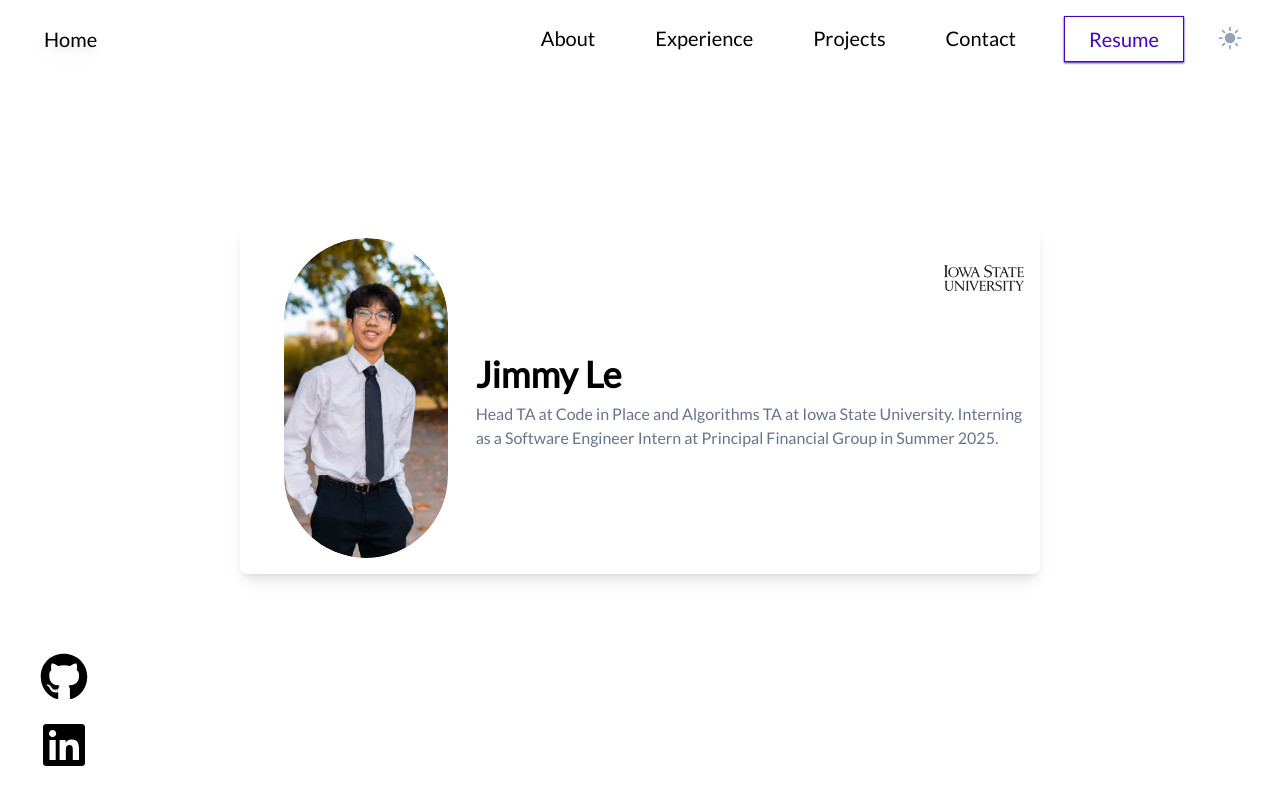
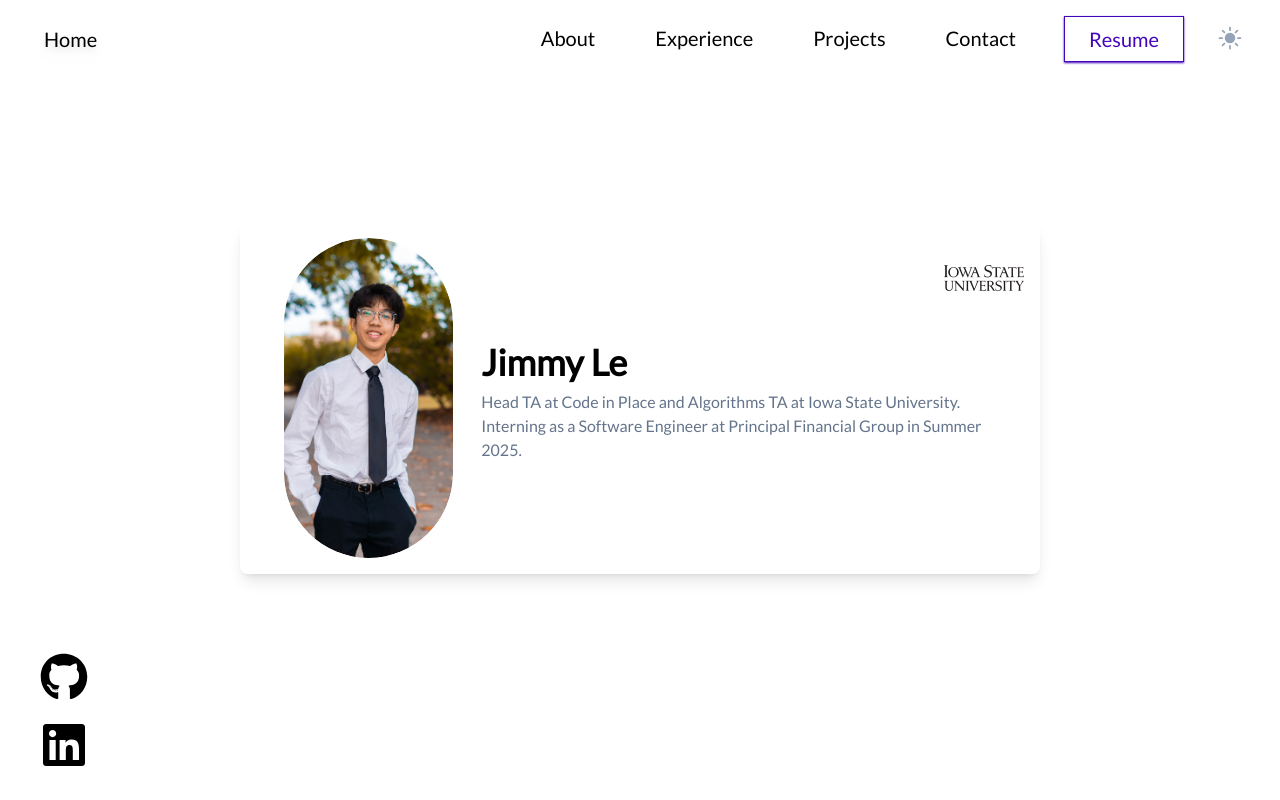
Before and after one commit to Karcadian/Karcadian.github.io, a Vue app: page / in a window 1280 px wide. Shown: the top 800 px of the page. Built offline with nearby package versions, Linux system fonts and the light colour scheme.

Commit message:
Fixed some wording

```diff
--- a/src/portfolio.js
+++ b/src/portfolio.js
@@ -22,7 +22,7 @@ const splashScreen = false // recommended: for best behavior after refresh
 const greeting = {
     intro: "",
     name: "Jimmy Le",
-    message: "Head TA at Code in Place and Algorithms TA at Iowa State University. Interning as a Software Engineer Intern at Principal Financial Group in Summer 2025.",
+    message: "Head TA at Code in Place and Algorithms TA at Iowa State University. Interning as a Software Engineer at Principal Financial Group in Summer 2025.",
     basedLocation: "Ames, IA",
     resumeLink: "https://drive.google.com/file/d/1DSiVvvn_d0hKfUNQpix3bxvIMcxq2Vdn/view?usp=sharing", // recommended: google drive file share link (change to "anyone on the internet can view")
     logo: {
```
